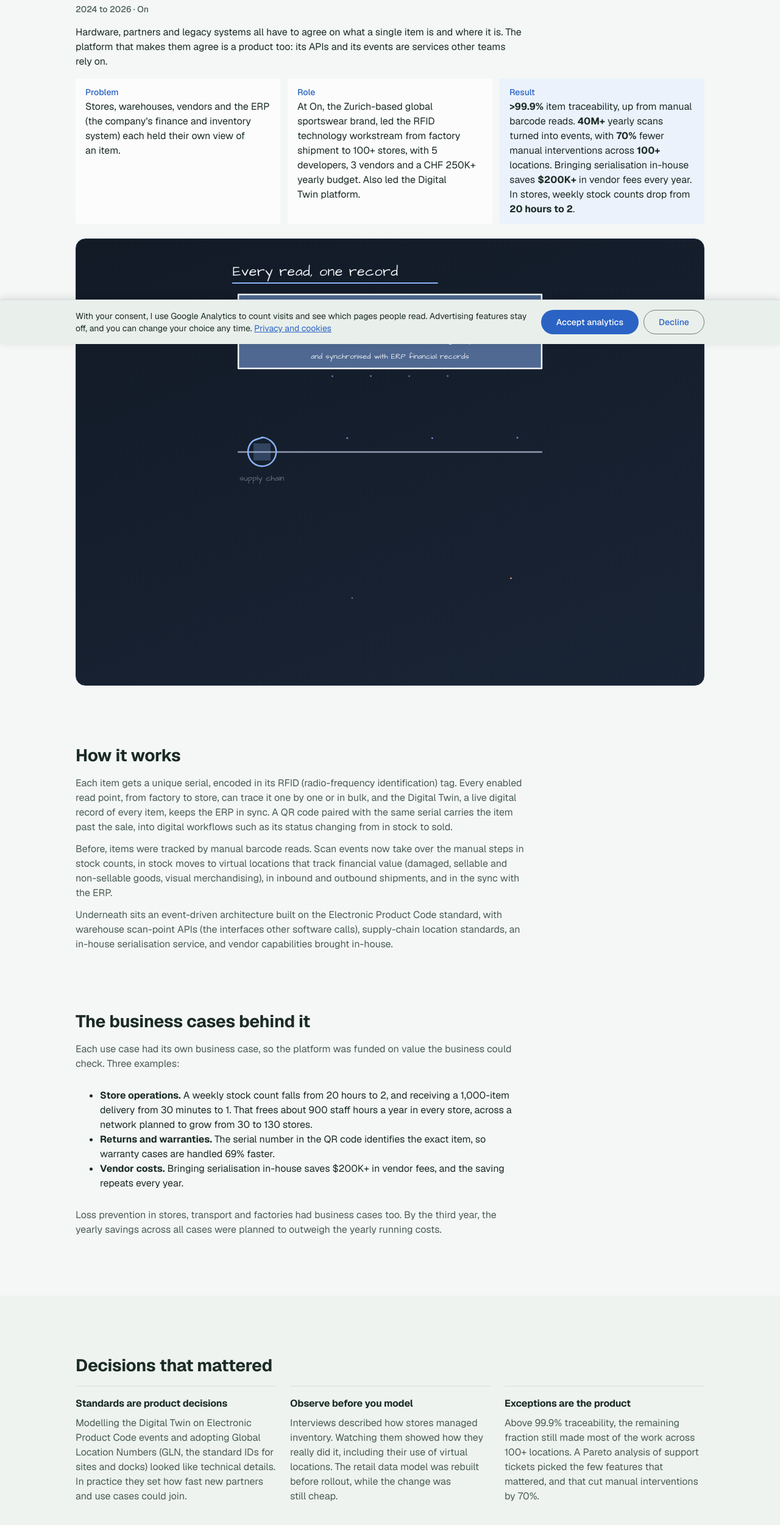
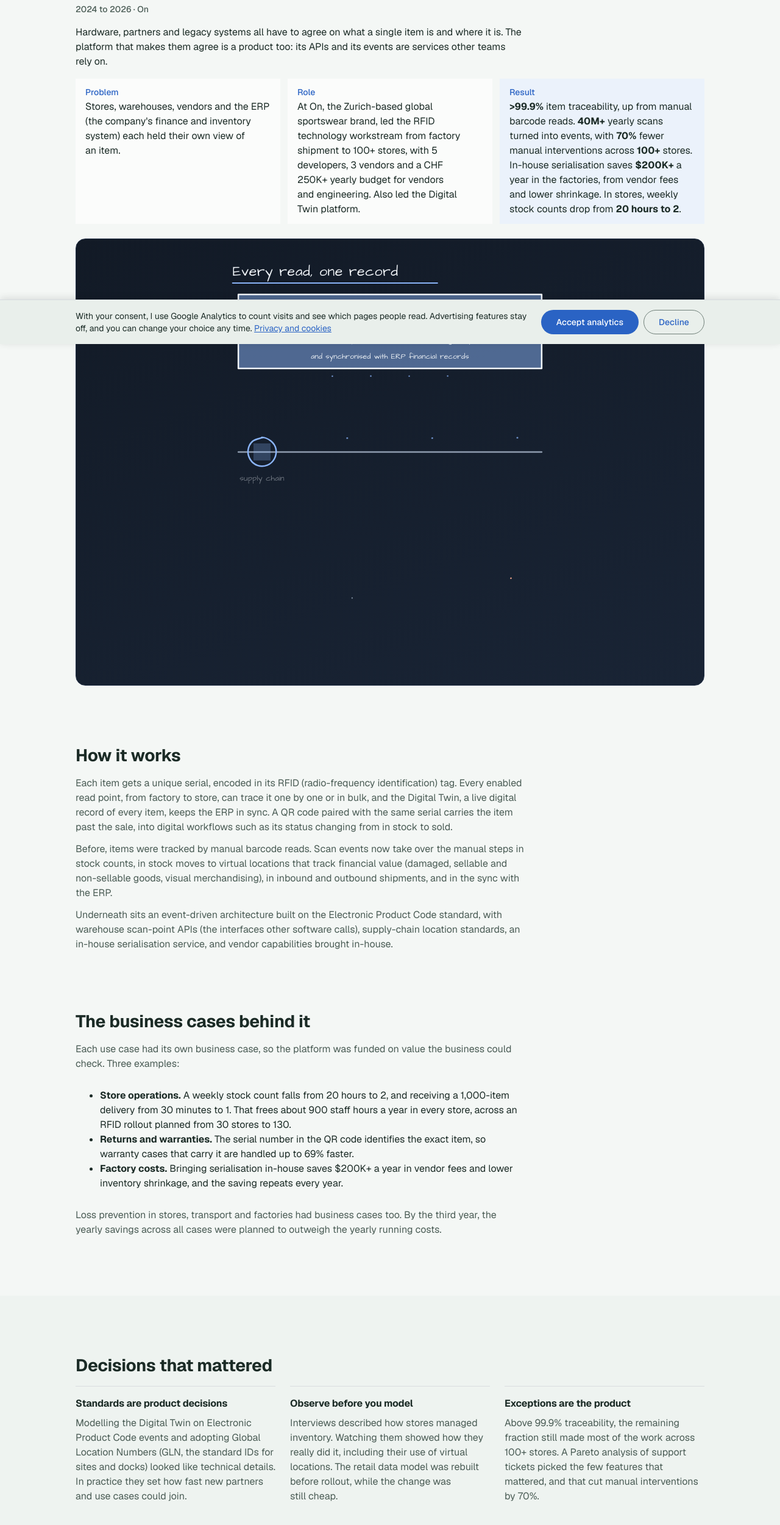
Before and after one commit to mkda/portfolio, a plain HTML site: page work/product-data.html in a window 1280 px wide. Shown: the part 236-2736 px from the top of the page at 61% size. Drawn offline with Linux system fonts and the light colour scheme.

Commit message:
Align On numbers with the cost analysis: factory savings, up to 69%, 100+ stores, budget scope
Co-Authored-By: Claude Opus 5.5 <noreply@anthropic.com>
Claude-Session: https://claude.ai/code/session_01Dwern3bbvKzJPxEXG1z1Kx

```diff
--- a/viz.js
+++ b/viz.js
@@ -138,7 +138,7 @@ const charts = {
     k.ellipse(306, 364, 64, 34, 6200, 360, { stroke: CORAL });
     k.line(14, 392, 346, 392, 6500, 500, { stroke: SLATE, strokeWidth: 1 });
     k.text("$200K+ every year", 14, 418, 6900, 22, "start", 700, TEAL);
-    k.text("vendor fees saved by in-house serialisation", 14, 440, 7050, 14, "start", 400, SLATE);
+    k.text("factory savings from in-house serialisation", 14, 440, 7050, 14, "start", 400, SLATE);
     return k;
   },
 
--- a/work/product-data.html
+++ b/work/product-data.html
@@ -47,12 +47,12 @@
       <p class="theme-lede">Hardware, partners and legacy systems all have to agree on what a single item is and where it is. The platform that makes them agree is a product too: its APIs and its events are services other teams rely on.</p>
       <dl class="case-sum">
         <div><dt>Problem</dt><dd>Stores, warehouses, vendors and the ERP (the company's finance and inventory system) each held their own view of an item.</dd></div>
-        <div><dt>Role</dt><dd>At On, the Zurich-based global sportswear brand, led the RFID technology workstream from factory shipment to 100+ stores, with 5 developers, 3 vendors and a CHF 250K+ yearly budget. Also led the Digital Twin platform.</dd></div>
-        <div><dt>Result</dt><dd><b>&gt;99.9%</b> item traceability, up from manual barcode reads. <b>40M+</b> yearly scans turned into events, with <b>70%</b> fewer manual interventions across <b>100+</b> locations. Bringing serialisation in-house saves <b>$200K+</b> in vendor fees every year. In stores, weekly stock counts drop from <b>20 hours to 2</b>.</dd></div>
+        <div><dt>Role</dt><dd>At On, the Zurich-based global sportswear brand, led the RFID technology workstream from factory shipment to 100+ stores, with 5 developers, 3 vendors and a CHF 250K+ yearly budget for vendors and engineering. Also led the Digital Twin platform.</dd></div>
+        <div><dt>Result</dt><dd><b>&gt;99.9%</b> item traceability, up from manual barcode reads. <b>40M+</b> yearly scans turned into events, with <b>70%</b> fewer manual interventions across <b>100+</b> stores. In-house serialisation saves <b>$200K+</b> a year in the factories, from vendor fees and lower shrinkage. In stores, weekly stock counts drop from <b>20 hours to 2</b>.</dd></div>
       </dl>
       <figure class="viz sketch" data-viz="data">
         <figcaption><b>Every read lands in one record.</b> Each item is read many times between factory and customer.</figcaption>
-        <svg class="viz-svg" viewBox="0 0 360 452" role="img" aria-label="A diagram. RFID and QR codes read each item in the supply chain, at the warehouse, in the store and by the customer. Every read goes into one Digital Twin record per item instance, tracked globally and synchronised with ERP (enterprise resource planning) financial records. Manual interventions fell by 70%, more than 99.9% of items are traceable across 100+ stores, and in-house serialisation saves $200K+ in vendor fees every year."></svg>
+        <svg class="viz-svg" viewBox="0 0 360 452" role="img" aria-label="A diagram. RFID and QR codes read each item in the supply chain, at the warehouse, in the store and by the customer. Every read goes into one Digital Twin record per item instance, tracked globally and synchronised with ERP (enterprise resource planning) financial records. Manual interventions fell by 70%, more than 99.9% of items are traceable across 100+ stores, and in-house serialisation saves $200K+ a year in the factories."></svg>
       </figure>
     </div>
     <section class="case-sec">
@@ -71,9 +71,9 @@
         <div class="prose">
           <p>Each use case had its own business case, so the platform was funded on value the business could check. Three examples:</p>
           <ul>
-            <li><b>Store operations.</b> A weekly stock count falls from 20 hours to 2, and receiving a 1,000-item delivery from 30 minutes to 1. That frees about 900 staff hours a year in every store, across a network planned to grow from 30 to 130 stores.</li>
-            <li><b>Returns and warranties.</b> The serial number in the QR code identifies the exact item, so warranty cases are handled 69% faster.</li>
-            <li><b>Vendor costs.</b> Bringing serialisation in-house saves $200K+ in vendor fees, and the saving repeats every year.</li>
+            <li><b>Store operations.</b> A weekly stock count falls from 20 hours to 2, and receiving a 1,000-item delivery from 30 minutes to 1. That frees about 900 staff hours a year in every store, across an RFID rollout planned from 30 stores to 130.</li>
+            <li><b>Returns and warranties.</b> The serial number in the QR code identifies the exact item, so warranty cases that carry it are handled up to 69% faster.</li>
+            <li><b>Factory costs.</b> Bringing serialisation in-house saves $200K+ a year in vendor fees and lower inventory shrinkage, and the saving repeats every year.</li>
           </ul>
           <p>Loss prevention in stores, transport and factories had business cases too. By the third year, the yearly savings across all cases were planned to outweigh the yearly running costs.</p>
         </div>
@@ -85,7 +85,7 @@
         <div class="grid three decisions">
           <div class="decision"><h3>Standards are product decisions</h3><p>Modelling the Digital Twin on Electronic Product Code events and adopting Global Location Numbers (GLN, the standard IDs for sites and docks) looked like technical details. In practice they set how fast new partners and use cases could join.</p></div>
           <div class="decision"><h3>Observe before you model</h3><p>Interviews described how stores managed inventory. Watching them showed how they really did it, including their use of virtual locations. The retail data model was rebuilt before rollout, while the change was still cheap.</p></div>
-          <div class="decision"><h3>Exceptions are the product</h3><p>Above 99.9% traceability, the remaining fraction still made most of the work across 100+ locations. A Pareto analysis of support tickets picked the few features that mattered, and that cut manual interventions by 70%.</p></div>
+          <div class="decision"><h3>Exceptions are the product</h3><p>Above 99.9% traceability, the remaining fraction still made most of the work across 100+ stores. A Pareto analysis of support tickets picked the few features that mattered, and that cut manual interventions by 70%.</p></div>
         </div>
       </div>
     </section>
```
Also changed, not shown: notes/platform-pm-lessons-from-rfid.html (+1 -1 lines).
